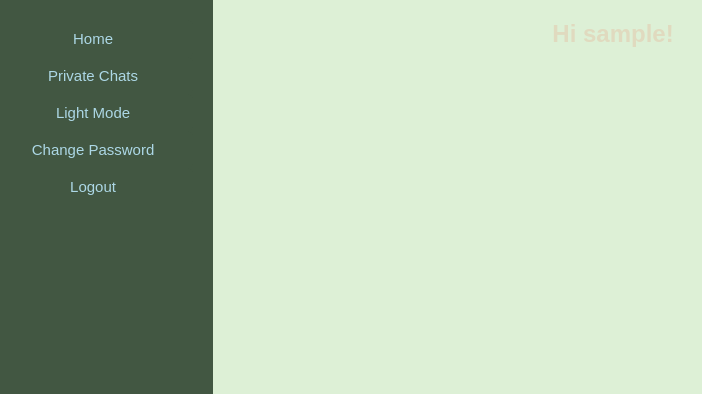
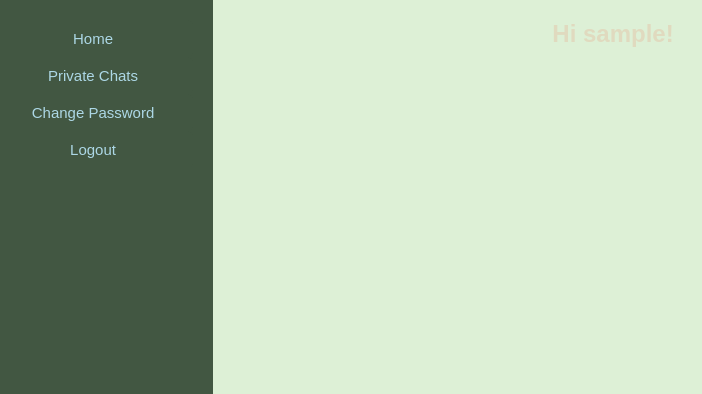
Before and after one commit to Brysonflowers/Echo-Chat, a Django app: page / in a window 1280 px wide. Shown: the part 35-429 px from the top of the page, without its empty margins (27-729 px from the left). Run offline with Django 5.2, Linux system fonts and the light colour scheme; the visitor is signed in with stand-in values (Sample User, id 1).

Commit message:
Feat: Remove light and dark mode toggle button
Removed the theme toggle button from  and the corresponding JavaScript logic from . This eliminates the light/dark mode functionality as requested.

```diff
--- a/textingproject/echochatapp/static/js/main.js
+++ b/textingproject/echochatapp/static/js/main.js
@@ -1,28 +1,5 @@
 const menuToggleButton = document.getElementById('menu-toggle-btn');
 const navbar = document.getElementById('nav-bar');
-
-document.addEventListener('DOMContentLoaded', () => {
-    const toggle = document.getElementById("theme-toggle");
-
-    // Load saved mode
-    if (localStorage.getItem("dark") === "true") {
-        document.body.classList.add("dark-mode");
-        toggle.textContent = "Light Mode";
-    }
-
-    else if (localStorage.getItem("dark") === "false") {
-        toggle.textContent = "Dark Mode";
-    }
-
-    toggle.addEventListener("click", () => {
-        document.body.classList.toggle("dark-mode");
-
-        const dark = document.body.classList.contains("dark-mode");
-        localStorage.setItem("dark", dark);
-
-        toggle.textContent = dark ? "Light Mode" : "Dark Mode";
-    });
-})
 
 function home_page() {
     document.location.href = "http://127.0.0.1:8000"
--- a/textingproject/echochatapp/templates/index.html
+++ b/textingproject/echochatapp/templates/index.html
@@ -9,7 +9,6 @@
         <ul>
             <li><a><button type="button" onclick="home_page()">Home</button></a></li>
             <li><a href="{% url 'private_chats' %}"><button>Private Chats</button></a></li>
-            <li><a><button id="theme-toggle">Light Mode</button></a></li>
             <li><a href="{% url 'password_change' %}"><button>Change Password</button></a></li>
             <li><a><form action="{% url 'logout' %}" method="post">{% csrf_token %}<button>Logout</button></form></a></li>
         </ul>
```
